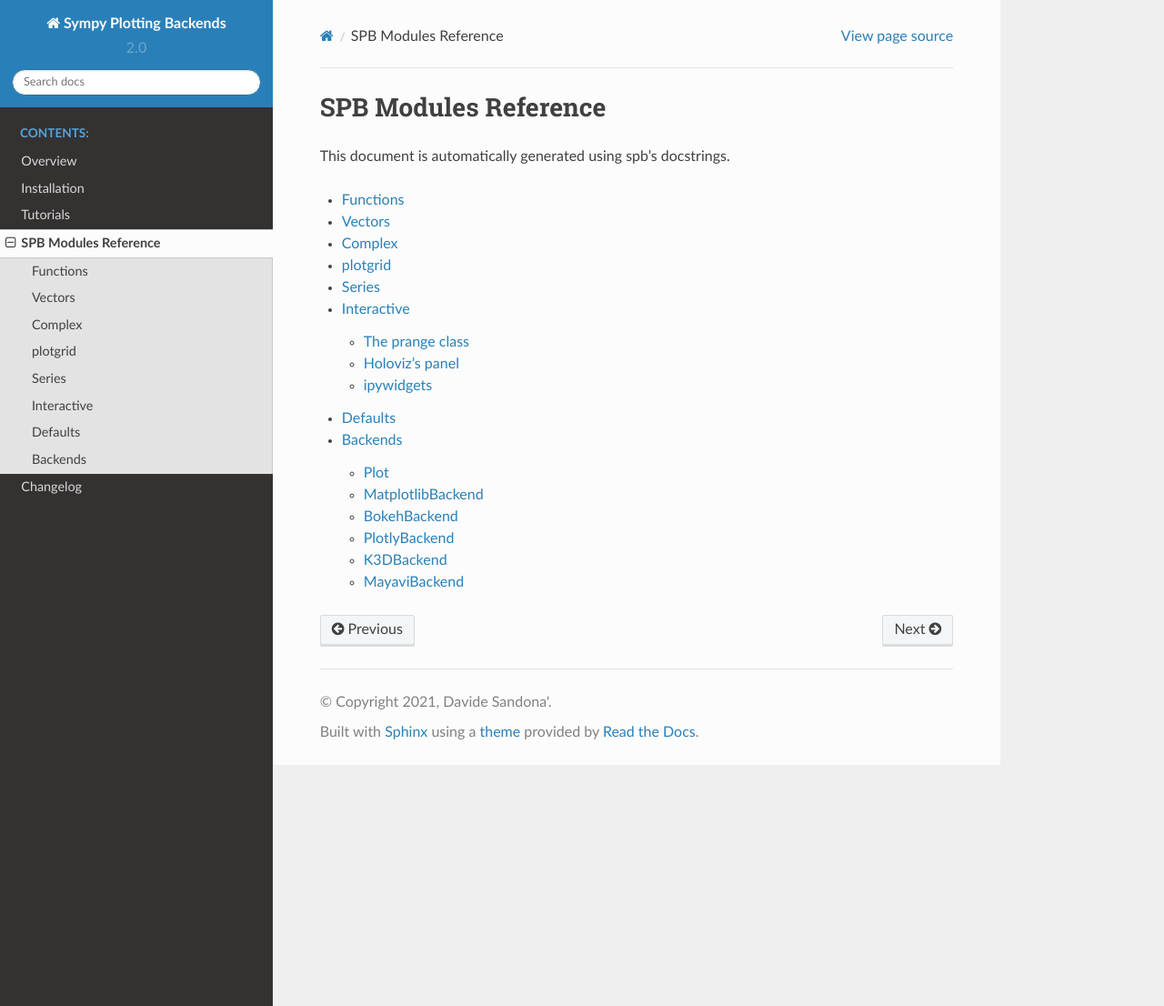
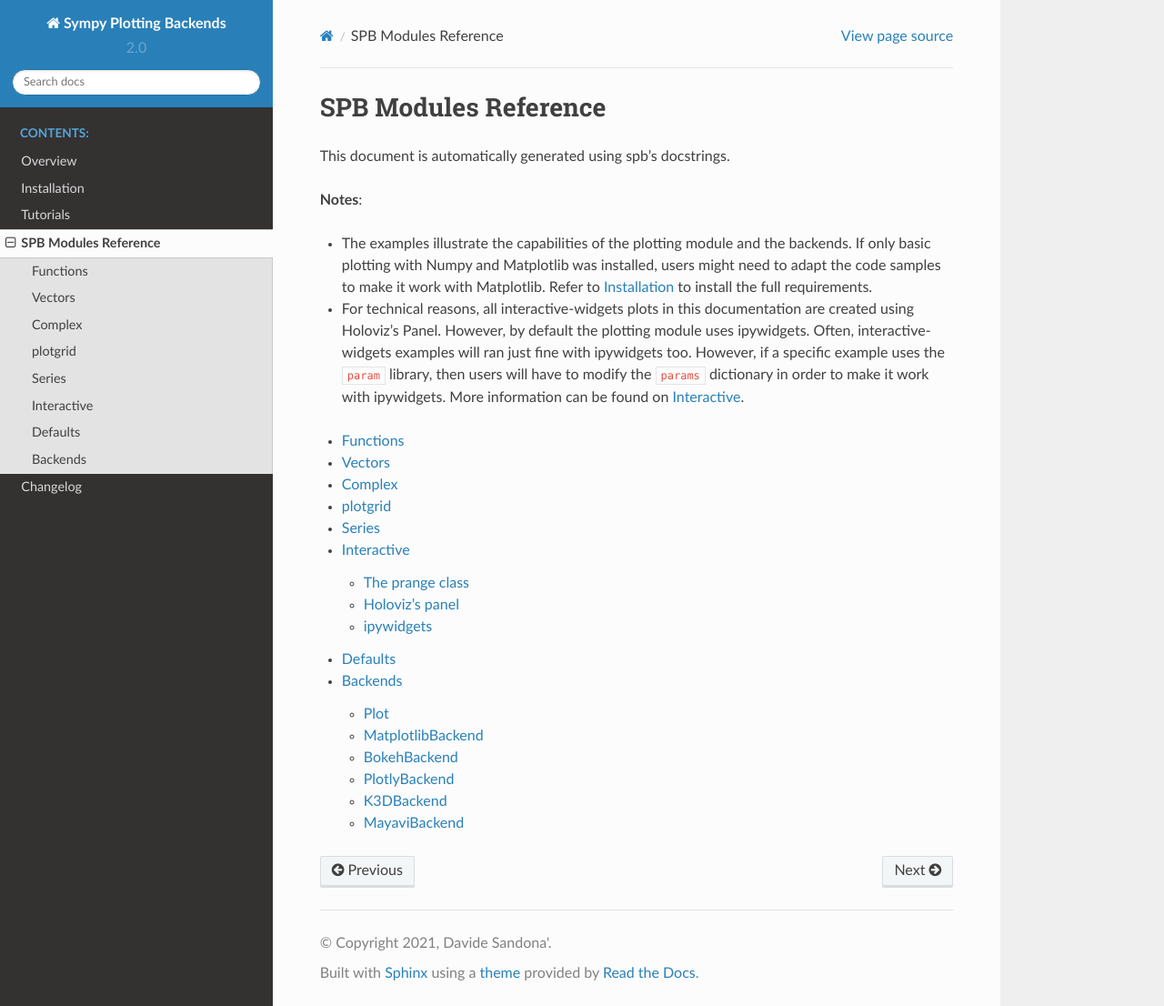
Before and after one commit to Davide-sd/sympy-plot-backends, a Sphinx documentation site: the page built from doc/source/modules/index.rst, in a window 1280 px wide and 1106 px high. Shown: the whole window at 91% size. Built offline with Sphinx 7.4.7 and the Read the Docs theme 2.0.0, drawn with Linux system fonts in a browser that asks for light colours.

Commit message:
improved documentation

```diff
--- a/doc/source/modules/index.rst
+++ b/doc/source/modules/index.rst
@@ -6,6 +6,21 @@ SPB Modules Reference
 .. module:: spb
 
 This document is automatically generated using spb's docstrings.
+
+**Notes**:
+
+* The examples illustrate the capabilities of the plotting module and the
+  backends. If only basic plotting with Numpy and Matplotlib was
+  installed, users might need to adapt the code samples to make it
+  work with Matplotlib. Refer to :ref:`installation` to install the full
+  requirements.
+
+* For technical reasons, all interactive-widgets plots in this documentation
+  are created using Holoviz's Panel. However, by default the plotting module
+  uses ipywidgets. Often, interactive-widgets examples will ran just fine with
+  ipywidgets too. However, if a specific example uses the ``param`` library,
+  then users will have to modify the ``params`` dictionary in order to make
+  it work with ipywidgets. More information can be found on :ref:`interactive`.
 
 .. toctree::
    :maxdepth: 2
```
